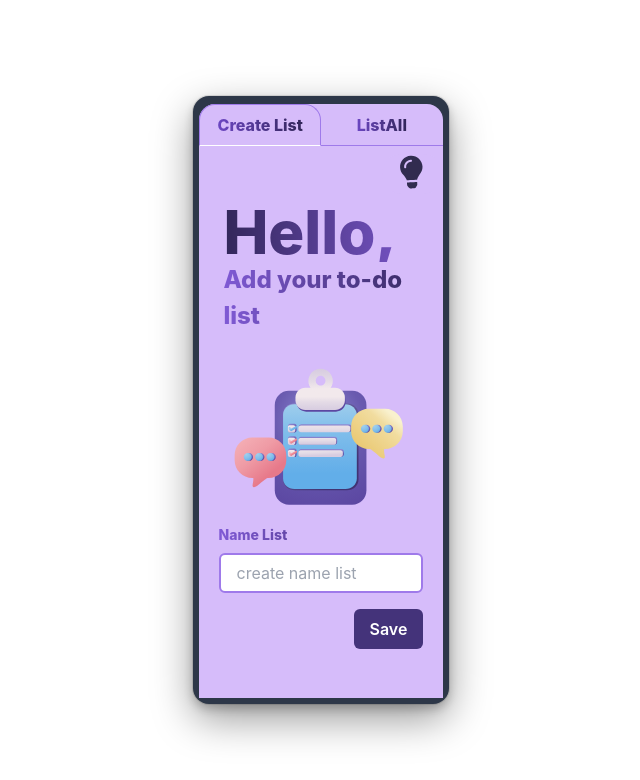
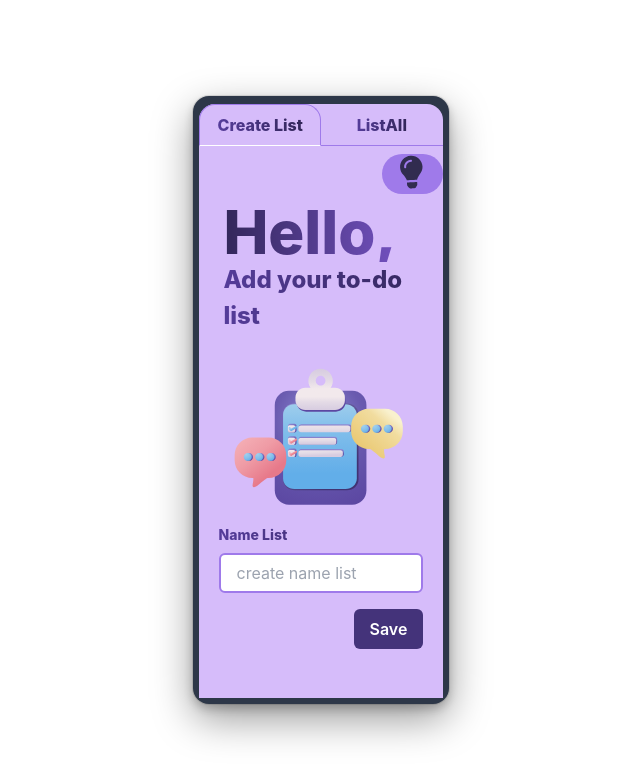
Before and after one commit to olliso17/task_go, a Next.js app in the folder front_end/: page / in a window 1280 px wide. Shown: the top 780 px of the page, without its empty margins (319-959 px from the left). Built offline with nearby package versions, Linux system fonts and the light colour scheme; no server answers.

Commit message:
feat(front_end):update colors  hook

```diff
--- a/front_end/components/CardAllAddList/index.tsx
+++ b/front_end/components/CardAllAddList/index.tsx
@@ -7,14 +7,13 @@ import * as listAnimation from "public/list.json";
 import * as lightOff from "public/light_off.json";
 import * as lightOn from "public/light_on.json";
 import { Form, Formik } from "formik";
+import { useColors } from "@/styles/colors";
 
 
 const CardAllAddList = () => {
     const [name, setName] = useState('');
     const toast = useToast()
-    const bgButtonColor = useColorModeValue('purple.200', 'purple.900')
-    const bgGradientColor = useColorModeValue('linear(to-l, purple.900, purple.500)', 'linear(to-l, purple.500, purple.200)')
-    const bgHeadingGradientColor = useColorModeValue('linear(to-l, purple.500, purple.900)', 'linear(to-l, purple.600, purple.200)')
+    const allColors = useColors()
 
 
     const mutation = useMutation({
@@ -38,21 +37,21 @@ const CardAllAddList = () => {
 
         <Flex height="60vh" flexDirection="column" justifyContent="space-between" margin="8px" alignItems="center">
             <Flex width="19vw" justifyContent="end">
-                <Button colorScheme={bgButtonColor} backgroundColor={bgButtonColor} rounded="full" onClick={toggleColorMode}>
+                <Button colorScheme={allColors.bgAccordionButton} backgroundColor={allColors.bgAccordionButton} rounded="full" onClick={toggleColorMode}>
                     <Lottie style={style} animationData={colorMode == "light" ? lightOff : lightOn} />
                 </Button>
             </Flex>
             <Box marginTop="8px">
                 <Heading marginLeft="16px" size='3xl'>
                     <Text
-                        bgGradient={bgHeadingGradientColor}
+                        bgGradient={allColors.bgHeadingGradientColor}
                         bgClip='text'
                         fontWeight='extrabold'
                     >Hello,</Text>
                 </Heading>
                 <Text
                     marginLeft="16px"
-                    bgGradient={bgGradientColor}
+                    bgGradient={allColors.bgGradientColor}
                     bgClip='text'
                     fontSize='2xl'
                     fontWeight='extrabold'
@@ -72,7 +71,7 @@ const CardAllAddList = () => {
                         <FormControl >
                             <FormLabel fontWeight="bold">
                                 <Text
-                                    bgGradient={bgGradientColor}
+                                    bgGradient={allColors.bgGradientColor}
                                     bgClip='text'
                                     fontSize='sm'
                                     fontWeight='extrabold'
--- a/front_end/components/CardStylePhone/TabNameAdd/index.tsx
+++ b/front_end/components/CardStylePhone/TabNameAdd/index.tsx
@@ -1,16 +1,16 @@
 
+import { useColors } from "@/styles/colors"
 import { Tab, Text, useColorModeValue } from "@chakra-ui/react"
 
 interface Props{
     nameTab:string
 }
 const TabNameAdd = ({nameTab}:Props) => {
-    const textColor = useColorModeValue('gray.700', 'white')
-    const bgGradientColor = useColorModeValue('linear(to-l, purple.900, purple.600)', 'linear(to-l, purple.500, purple.200)')
+    const allColors = useColors()
     return (
-        <Tab roundedTop="2xl" textColor={textColor}>
+        <Tab roundedTop="2xl" textColor={allColors.textColor}>
             <Text
-                bgGradient={bgGradientColor}
+                bgGradient={allColors.bgGradientColor}
                 bgClip='text'
                 fontSize='1xl'
                 fontWeight='extrabold'
--- a/front_end/components/CardStylePhone/index.tsx
+++ b/front_end/components/CardStylePhone/index.tsx
@@ -1,4 +1,5 @@
 
+import { useColors } from "@/styles/colors"
 import { Box, Center, Flex, Tab, TabList, TabPanel, TabPanels, Tabs, Text, useColorModeValue} from "@chakra-ui/react"
 import TabNameAdd from "./TabNameAdd"
 
@@ -9,23 +10,22 @@ interface Props {
 }
 
 const CardStylePhone = ({ contentCreateList, contentListAll }: Props) => {
-    const bgCenter = useColorModeValue('purple.200', 'purple.900')
-    const colorCenter = useColorModeValue('gray.700', 'gray.900')
+    const allColors = useColors()
 
     return (
         <Flex width="100vw" justifyContent="center" alignItems="center" flexDirection="column" height="100vh">
-            <Center backgroundColor={colorCenter} width="20vw" height="76vh" padding="8px" boxShadow='dark-lg' rounded="2xl">
-                <Box backgroundColor={bgCenter} width="19vw" borderRadius="16px" rounded="2xl" height="74vh">
+            <Center backgroundColor={allColors.colorCenter} width="20vw" height="76vh" padding="8px" boxShadow='dark-lg' rounded="2xl">
+                <Box backgroundColor={allColors.bgCenter} width="19vw" borderRadius="16px" rounded="2xl" height="74vh">
                     <Tabs rounded="2xl" isFitted variant='enclosed'>
                         <TabList borderColor="purple.400" mb="lem">
                             <TabNameAdd nameTab="Create List"/>
                             <TabNameAdd nameTab="ListAll"/>
                         </TabList>
                         <TabPanels>
-                            <TabPanel height="68vh" backgroundColor={bgCenter} width="19vw" padding="0">
+                            <TabPanel height="68vh" backgroundColor={allColors.bgCenter} width="19vw" padding="0">
                                 {contentCreateList}
                             </TabPanel>
-                            <TabPanel height="68vh" backgroundColor={bgCenter} width="19vw" overflow="auto" padding="0">
+                            <TabPanel height="68vh" backgroundColor={allColors.bgCenter} width="19vw" overflow="auto" padding="0">
                                 {contentListAll}
                             </TabPanel>
                         </TabPanels>
--- a/front_end/components/ListAll/index.tsx
+++ b/front_end/components/ListAll/index.tsx
@@ -5,35 +5,34 @@ import { OutputListDto } from "@/services/dto/list_dto";
 import CreateTask from "../CreateTask";
 import { AiFillDelete } from "react-icons/ai";
 import AccordionTasks from "../AcordionTasks";
+import { useColors} from "@/styles/colors";
 
 
 const ListAll = () => {
     const { data } = useQuery("lists", getListAll);
-    const bgAccordion = useColorModeValue('purple.300', 'purple.800')
-    const bgAccordionButton = useColorModeValue('purple.400', 'purple.900')
-    const bgGradientColor = useColorModeValue('linear(to-l, purple.900, purple.700)', 'linear(to-l, purple.500, purple.200)')
-
+    const allColors = useColors()
+    const listTest:OutputListDto = {id:'1', name:"list1", tasks:[{id:'1', title:"task1", description:"radad"},{id:'2', title:"task2", description:"asdasd"}]}
     return (
 
-        data?.map((list: OutputListDto) => (
+        /*data?.map((list: OutputListDto) => (*/
             <Flex rounded="2xl" flexDirection="column" margin="4px">
-                <Accordion rounded="2xl" backgroundColor={bgAccordion} defaultIndex={[0]} allowMultiple>
+                <Accordion rounded="2xl" backgroundColor={allColors.bgAccordion} defaultIndex={[0]} allowMultiple>
                     <Tabs variant='enclosed'>
                         <TabList borderColor="purple.500">
                             <Tab roundedTop="2xl" textColor="white">
                                 <Text
                                     marginLeft="16px"
-                                    bgGradient={bgGradientColor}
+                                    bgGradient={allColors.bgGradientColor}
                                     bgClip='text'
                                     fontSize='md'
                                     fontWeight='extrabold'
-                                >{list.name}
+                                >{/*list.name*/}
                                 </Text>
                             </Tab>
                             <Tab roundedTop="2xl" textColor="white">
                                 <Text
                                     marginLeft="16px"
-                                    bgGradient={bgGradientColor}
+                                    bgGradient={allColors.bgGradientColor}
                                     bgClip='text'
                                     fontSize='md'
                                     fontWeight='extrabold'
@@ -45,11 +44,11 @@ const ListAll = () => {
                             <TabPanel>
                                 <AccordionItem>
                                     <h2>
-                                        <AccordionButton rounded="2xl" backgroundColor={bgAccordionButton}>
+                                        <AccordionButton rounded="2xl" backgroundColor={allColors.bgAccordionButton}>
                                             <Box as="span" flex='1' textAlign='left'>
                                                 <Text
                                                     marginLeft="16px"
-                                                    bgGradient={bgGradientColor}
+                                                    bgGradient={allColors.bgGradientColor}
                                                     bgClip='text'
                                                     fontSize='md'
                                                     fontWeight='extrabold'
@@ -59,13 +58,14 @@ const ListAll = () => {
                                             <AccordionIcon />
                                         </AccordionButton>
                                     </h2>
-                                    {list.tasks?.map((task) => (
+                                    {/*list.tasks?.map((task) => (*/
+                                    listTest.tasks.map((task) =>
                                         <AccordionTasks key={task.id.toString()} task={task} />
-                                    ))}
+                                    )}
                                 </AccordionItem>
                             </TabPanel>
                             <TabPanel>
-                                <CreateTask list_id={list.id} />
+                                <CreateTask list_id={/*list.id*/ listTest.id} />
                             </TabPanel>
                         </TabPanels>
                     </Tabs>
@@ -83,7 +83,8 @@ const ListAll = () => {
                 </Accordion>
 
 
-            </Flex>))
+            </Flex>
+            /*))*/
 
 
     )
--- a/front_end/pages/index.tsx
+++ b/front_end/pages/index.tsx
@@ -2,11 +2,12 @@ import Head from 'next/head'
 import CardStylePhone from '@/components/CardStylePhone';
 import CardAllAddList from '@/components/CardAllAddList';
 import ListAll from '@/components/ListAll';
-import { Box, Flex, Heading, Stack, useColorModeValue } from '@chakra-ui/react';
+import {Flex} from '@chakra-ui/react';
+import { useColors } from '@/styles/colors';
 
 
 export default function Home() {
-  const bg = useColorModeValue('white', 'purple.700')
+  const allColors= useColors()
   return (
     <>
       <Head>
@@ -15,7 +16,7 @@ export default function Home() {
         <meta name="viewport" content="width=device-width, initial-scale=1" />
         <link rel="icon" href="/favicon.ico" />
       </Head>
-      <Flex backgroundColor={bg} width="100vw" justifyContent="center" alignItems="center" flexDirection="column" height="100vh">
+      <Flex backgroundColor={allColors.bg} width="100vw" justifyContent="center" alignItems="center" flexDirection="column" height="100vh">
         <CardStylePhone contentCreateList={<CardAllAddList />} contentListAll={<ListAll />} />
       </Flex>
     </>
--- /dev/null
+++ b/front_end/styles/colors.ts
@@ -0,0 +1,27 @@
+import { useColorModeValue } from "@chakra-ui/react";
+
+const useBgAccordion = ()=>useColorModeValue('purple.300', 'purple.800')
+const useBgAccordionButton =()=> useColorModeValue('purple.400', 'purple.900')
+const useBgGradientColor =()=> useColorModeValue('linear(to-l, purple.900, purple.700)', 'linear(to-l, purple.500, purple.200)')
+const useBg =()=> useColorModeValue('white', 'purple.700')
+const useBgCenter = ()=>useColorModeValue('purple.200', 'purple.900')
+const useColorCenter =()=> useColorModeValue('gray.700', 'gray.900')
+const useTextColor = ()=>useColorModeValue('gray.700', 'white')
+const useBgHeadingGradientColor =()=>useColorModeValue('linear(to-l, purple.500, purple.900)', 'linear(to-l, purple.600, purple.200)')
+
+const useColors=()=>{
+
+    const bgAccordion = useBgAccordion()
+    const bgAccordionButton = useBgAccordionButton()
+    const bgGradientColor = useBgGradientColor()
+    const bgCenter = useBgCenter()
+    const bg =useBg()
+    const colorCenter = useColorCenter()
+    const textColor = useTextColor()
+    const bgHeadingGradientColor = useBgHeadingGradientColor()
+    const allColors={
+        bgAccordion, bgAccordionButton, bgGradientColor, bg, bgCenter, colorCenter, textColor, bgHeadingGradientColor
+    }
+    return allColors
+}
+export {useColors}
```
Also changed, not shown: front_end/services/dto/task_dto.ts (+5 -5 lines).
